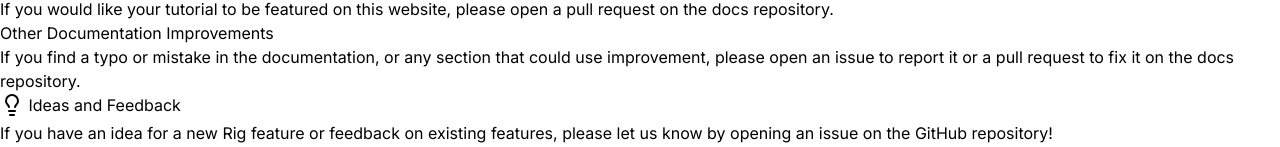
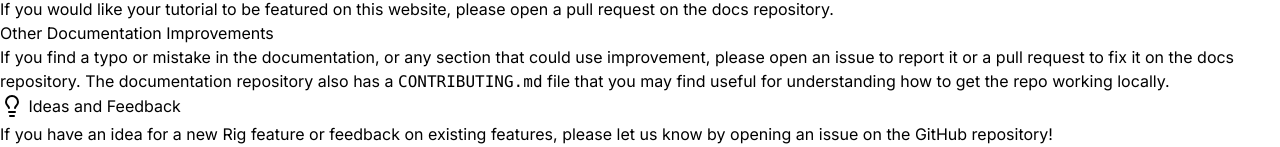
Before and after one commit to mosaicforge/rig-docs, a Next.js app: page /docs/how_to_contribute in a window 1280 px wide. Shown: the part 735-882 px from the top of the page. Built offline with nearby package versions, Linux system fonts and the light colour scheme.

Commit message:
feat: add CONTRIBUTING.md (#38)
* feat: add CONTRIBUTING.md

* chore: update "how to contribute" page with reference to CONTRIBUTING.md

```diff
--- a/pages/docs/how_to_contribute.mdx
+++ b/pages/docs/how_to_contribute.mdx
@@ -57,7 +57,7 @@ If you have experience with Rig and would like to share your knowledge with othe
 If you would like your tutorial to be featured on this website, please open a pull request on the [docs repository](https://github.com/0xPlaygrounds/rig-docs).
 
 ### Other Documentation Improvements
-If you find a typo or mistake in the documentation, or any section that could use improvement, please open an issue to report it or a pull request to fix it on the [docs repository](https://github.com/0xPlaygrounds/rig-docs).
+If you find a typo or mistake in the documentation, or any section that could use improvement, please open an issue to report it or a pull request to fix it on the [docs repository](https://github.com/0xPlaygrounds/rig-docs). The documentation repository also has a `CONTRIBUTING.md` file that you may find useful for understanding how to get the repo working locally.
 
 ## <><Lightbulb style={section_icon}/> Ideas and Feedback </>
 If you have an idea for a new Rig feature or feedback on existing features, please let us know by opening an issue on the [GitHub repository](https://github.com/0xPlaygrounds/rig/issues)!
```
Also changed, not shown: 1 other file (tests, documents, lock files or other folders).
